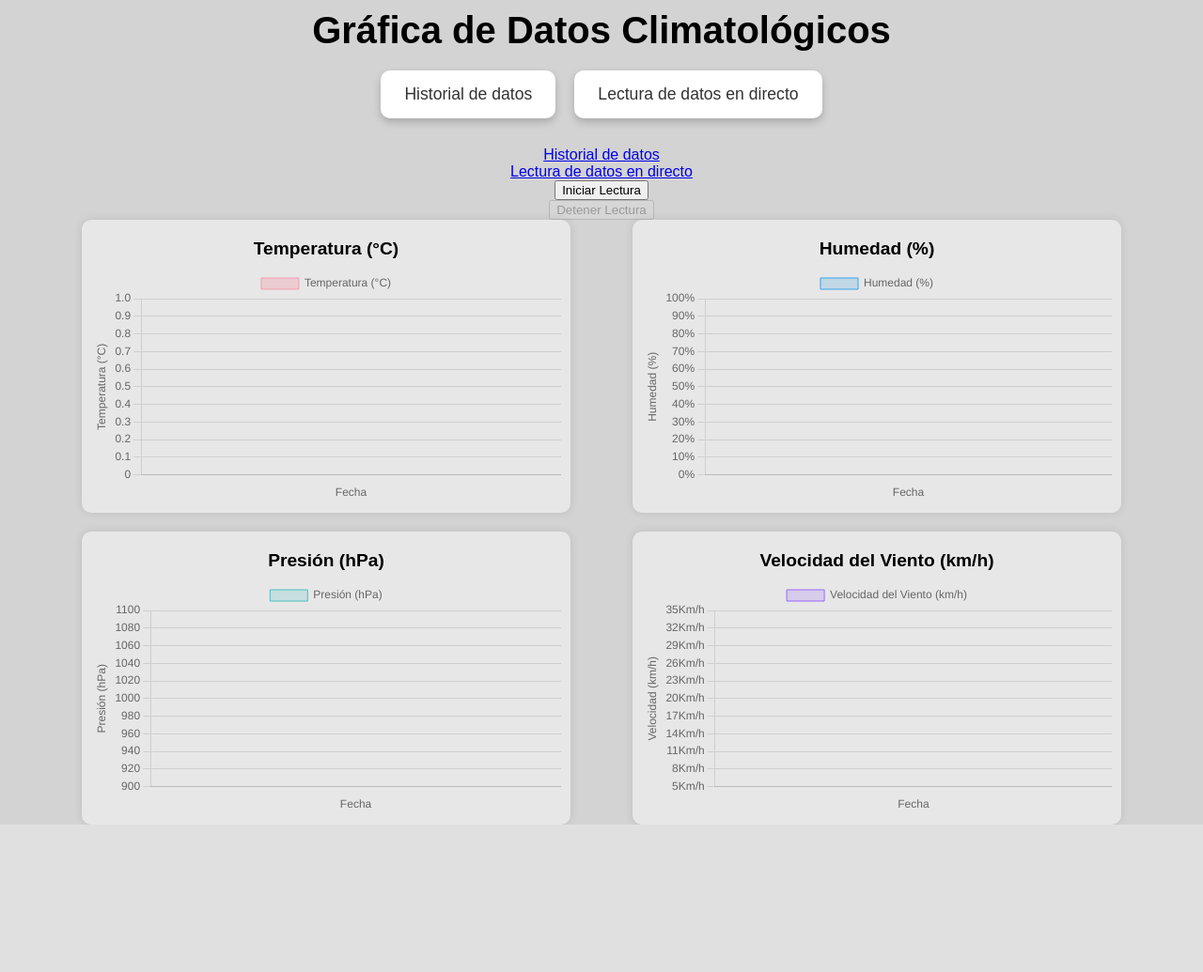
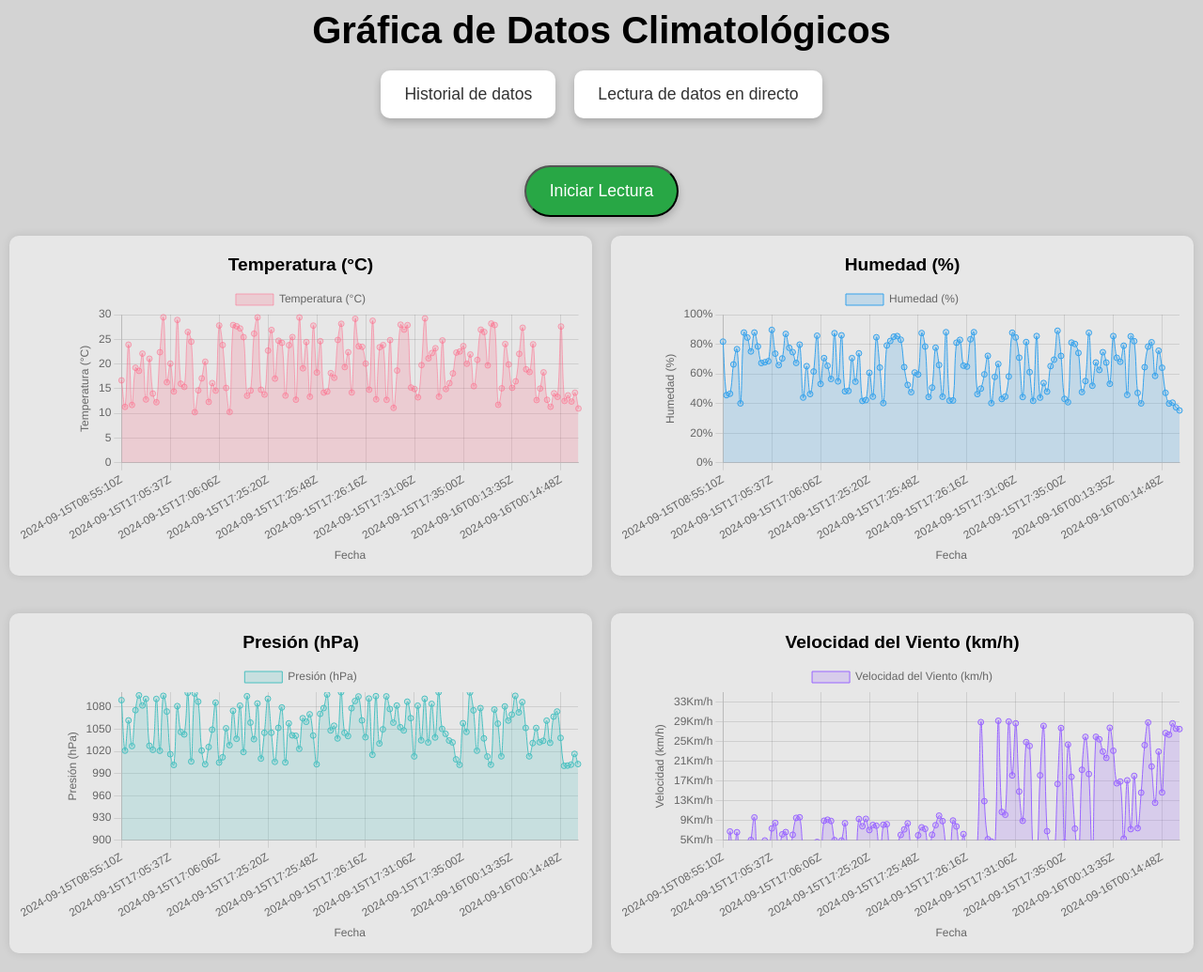
Before and after one commit to GonzaloGabrielVega/Climatologia, a Django app: page /mostrar_tiempo_real/ in a window 1280 px wide. Shown: the whole page at 94% size. Before the commit the page ends 878 px from the top, so only its background shows below. Run offline with Django 4.2, Linux system fonts and the light colour scheme; data comes from the database, SQL or seed files in the repository; both versions use the stored data as it was after the commit.

Commit message:
implementacion de boton rojo STOP

```diff
--- a/clima/templates/mostra_real.html
+++ b/clima/templates/mostra_real.html
@@ -5,8 +5,6 @@
     <meta name="viewport" content="width=device-width, initial-scale=1.0">
     <title>Datos Climáticos en Tiempo Real</title>
     <script src="https://cdn.jsdelivr.net/npm/chart.js"></script>
-</head>
-
     <style>
         body {
             margin: 0;
@@ -15,20 +13,8 @@
             font-family: Arial, Helvetica, sans-serif;
             height: 100%;
             display: flex;
-            justify-content: center;
-            align-items: center;
             flex-direction: column;
         }
-
-        .container {
-            display: flex;
-            flex-wrap: wrap;
-            justify-content: space-around;
-            width: 90vw;
-            max-width: 1200px;
-            gap: 20px;
-        }
-
 
         header {
             background-color: var(--color-gris);
@@ -38,16 +24,10 @@
             border-bottom: 5px solid var(--color-naranja);
             height: auto;
         }
+
         header h1 {
             margin: 0;
             font-size: 2.5em;
-        }
-
-        .nav-links {
-            display: flex;
-            justify-content: center;
-            gap: 20px;
-            margin: 20px 0;
         }
 
         .nav-links {
@@ -72,11 +52,21 @@
 
         .tarjeta-link:hover {
             background-color: #f5f5f5;
-            box-shadow: 0 6px 12px grba(0,0,0,0.3);
+            box-shadow: 0 6px 12px rgba(0,0,0,0.3);
+        }
+
+        .container {
+            display: grid;
+            grid-template-columns: repeat(2, minmax(250px, 1fr));
+            grid-template-rows: repeat(2, minmax(250px, 1fr));
+            gap: 20px;
+            width: 100%;
+            padding: 0 10px;
+            box-sizing: border-box;
+            flex-grow: 1;
         }
 
         .grafico {
-            flex: 0 0 45%;
             background-color: #e7e7e7;
             box-shadow: 0px 0px 10px rgba(0, 0, 0, 0.1);
             border-radius: 10px;
@@ -85,11 +75,9 @@
             flex-direction: column;
             align-items: center;
             justify-content: center;
-            max-width: 500px;
-            max-height: 400px;
-            transition: all 0.3s ease;
-            cursor: pointer;
-            transition: width 0.8s ease-in-out, height 0.8s ease-in-out, top 0.8s ease-in-out, left 0.8s ease-in-out;
+            margin-bottom: 20px;
+            box-sizing: border-box;
+            height: auto;
         }
 
         h4 {
@@ -101,10 +89,8 @@
         canvas {
             width: 100%;
             height: auto;
-            max-height: 350px;
         }
 
-        /* Clase para agrandar el gráfico */
         .agrandado {
             max-width: 80vw;
             max-height: 80vh;
@@ -119,22 +105,52 @@
             box-shadow: 0 0 20px rgba(0, 0, 0, 0.5);
             overflow: auto;
             cursor: zoom-out;
-
         }
 
-        /* Ocultar los demás gráficos cuando uno esté agrandado */
         .oculto {
             display: none;
         }
 
-        .filter-container{
-            margin-bottom: 40px;
+        .button-start {
+            color: #ffffff;
+            max-width: 180px;
+            padding: 15px 25px;
+            border-radius: 40px;
+            box-shadow: 0 4px 8px rgba(0,0,0,0.2);
+            text-align: center;
+            text-decoration: none;
+            font-size: 1.1em;
+            transition: background-color 0.3s, box-shadow 0.3s, transform 0.3s;
+            cursor: pointer;
+            white-space: nowrap;
+            background-color: #28a745; /* Color verde para "Iniciar Lectura" por defecto */
         }
 
-        li {
-            list-style-type: none;
+        .button-start:hover {
+            background-color: #218838; /* Color verde oscuro en hover */
+            box-shadow: 0 6px 12px rgba(0,0,0,0.3);
+            transform: translateY(-5px);
+        }
+
+        .button-start:active {
+            background-color: #1e7e34; /* Color verde más oscuro cuando está presionado */
+            box-shadow: 0 2px 5px rgba(0,0,0,0.2);
+            transform: translateY(0);
+        }
+
+        .button-start.stop {
+            background-color: #dc3545; /* Color rojo para "Detener" */
+        }
+
+        .button-start.stop:hover {
+            background-color: #c82333; /* Color rojo oscuro en hover */
+        }
+
+        .button-start.stop:active {
+            background-color: #bd2130; /* Color rojo más oscuro cuando está presionado */
         }
     </style>
+</head>
 <body>
     <header>
         <h1>Gráfica de Datos Climatológicos</h1>
@@ -143,12 +159,10 @@
             <a href="/mostrar_tiempo_real/" class="tarjeta-link">Lectura de datos en directo</a>
         </div>
     </header>
-        <a href="/">Historial de datos</a>
-        <a href="/mostrar_tiempo_real/">Lectura de datos en directo</a>
 
-    <!-- Botones para controlar la lectura en tiempo real -->
-    <button id="start-reading">Iniciar Lectura</button>
-    <button id="stop-reading" disabled>Detener Lectura</button>
+    <div class="nav-links">
+        <button class="button-start" id="start-stop-reading">Iniciar Lectura</button>
+    </div>
 
     <div class="container">
         <div class="grafico" id="temperatura">
@@ -173,12 +187,12 @@
     </div>
 
     <script>
-        // Datos originales
-        const _fechas = 0
-        const _temperaturas = 0
-        const _humedades = 0
-        const _presiones = 0
-        const _velocidades_viento = 0
+        const _fechas = [];
+        const _temperaturas = [];
+        const _humedades = [];
+        const _presiones = [];
+        const _velocidades_viento = [];
+
 
         let chartTemperatura, chartHumedad, chartPresion, chartViento;
 
@@ -371,13 +385,26 @@
             });
         }
 
-
-
-
         //comienzo de logica para agrandar grafico
         const graficos = document.querySelectorAll('.grafico');
         let graficoAgrandado = null;
+        function actualizarGraficos(fechas, temperaturas, humedades, presiones, velocidades_viento) {
+            chartTemperatura.data.labels = fechas;
+            chartTemperatura.data.datasets[0].data = temperaturas;
+            chartTemperatura.update();
 
+            chartHumedad.data.labels = fechas;
+            chartHumedad.data.datasets[0].data = humedades;
+            chartHumedad.update();
+
+            chartPresion.data.labels = fechas;
+            chartPresion.data.datasets[0].data = presiones;
+            chartPresion.update();
+
+            chartViento.data.labels = fechas;
+            chartViento.data.datasets[0].data = velocidades_viento;
+            chartViento.update();
+        }
         graficos.forEach((s) => {
         s.addEventListener('click', () => {
             if (s.classList.contains('agrandado')) {
@@ -405,7 +432,9 @@
         function datos_climaticos() {
             fetch('/obtener_datos/')
                 .then(response => response.json())
-                .then(datos =>  actualizarGraficos(datos.fechas,datos.temperaturas,datos.humedades,datos.presiones,datos.velocidades_viento))
+                .then(datos => {
+                    actualizarGraficos(datos.fechas, datos.temperaturas, datos.humedades, datos.presiones, datos.velocidades_viento);
+                })
                 .catch(error => console.log('Fetch error:', error));
         }
 
@@ -427,31 +456,33 @@ function datos_climaticos() {
             chartViento.update();
         }
 
-        crearGraficos(_fechas, _temperaturas, _humedades, _presiones, _velocidades_viento);
         //fin de logica para actualizar los datos
+
+        crearGraficos(_fechas, _temperaturas, _humedades, _presiones, _velocidades_viento); // CREACION DE GRAFICOS
 
         //comienzo de logica para obtener y para las transmicion de  los datos
 
-        let updateInterval = null;
+        let updateInterval = setInterval(datos_climaticos, 1000);
 
-        // Función para iniciar la lectura y la actualización del gráfico
-        document.getElementById('start-reading').addEventListener('click', function() {
+
+        // Función para iniciar o detener la lectura y la actualización del gráfico
+        document.getElementById('start-stop-reading').addEventListener('click', function() {
+            const button = document.getElementById('start-stop-reading');
+
+            if (button.textContent === 'Iniciar Lectura') {
                 fetch('/iniciar/')
                     .then(response => response.json())
                     .then(data => {
                         console.log('Lectura iniciada:', data);
-                    // Iniciar la actualización del gráfico cada 5 segundos
+                        // Iniciar la actualización del gráfico cada 1 segundo
                         if (!updateInterval) {
-                        updateInterval = setInterval(datos_climaticos, 5000);
+                            updateInterval = setInterval(datos_climaticos, 2000);
                         }
-                    // Deshabilitar el botón de inicio y habilitar el de detener
-                    document.getElementById('start-reading').disabled = true;
-                    document.getElementById('stop-reading').disabled = false;
+                        // Cambiar el texto del botón a "Detener Lectura"
+                        button.textContent = 'Detener Lectura';
+                        button.style.backgroundColor = '#dc3545'; // CAMBIO DE COLOR
                     });
-        });
-
-        // Función para detener la lectura y la actualización del gráfico
-        document.getElementById('stop-reading').addEventListener('click', function() {
+            } else {
                 fetch('/detener/')
                     .then(response => response.json())
                     .then(data => {
@@ -461,10 +492,11 @@ function datos_climaticos() {
                             clearInterval(updateInterval);
                             updateInterval = null;
                         }
-                    // Habilitar el botón de inicio y deshabilitar el de detener
-                    document.getElementById('start-reading').disabled = false;
-                    document.getElementById('stop-reading').disabled = true;
+                        // Cambiar el texto del botón a "Iniciar Lectura"
+                        button.textContent = 'Iniciar Lectura';
+                        button.style.backgroundColor = '#1e7e34'; // CAMBIO DE COLOR
                     });
+            }
         });
         //final de la logica para obtener los datos
     </script>
--- a/clima/views.py
+++ b/clima/views.py
@@ -31,18 +31,7 @@ def vista_climatologica(request):
 
 def obtener_datos(request):
     datos = Climatologia.objects.all().order_by('fecha')
-    #prueba
-    #def obtener_ultimos_registros():
 
-  #      diez_segundos_atras = datetime.now() - timedelta(seconds=10)
-        #cinco_segundos_atras = datetime.now() - timedelta(seconds=5)
-
-        #registros = Climatologia.objects.filter(
-         #   fecha__range=(cinco_segundos_atras, diez_segundos_atras)
-        #)
-        #return registros
-    #datos=obtener_ultimos_registros()
-    # Extrae los datos en listas y convierte las fechas a cadenas en formato ISO
     fechas = [dato.fecha.strftime('%Y-%m-%dT%H:%M:%SZ') for dato in datos]
     temperaturas = list(datos.values_list('temperatura', flat=True))
     humedades = list(datos.values_list('humedad', flat=True))
@@ -56,10 +45,10 @@ def obtener_datos(request):
         'presiones': presiones,
         'velocidades_viento': velocidades_viento,
     }
-
     return JsonResponse(contexto)
 
 def mostrar_tiempo_real(request):
+
     return render(request,'mostra_real.html')
 
 
@@ -118,16 +107,16 @@ def crear_registro_climatologico():
         while ejecucion:
             nueva_entrada = Climatologia(
                 fecha=timezone.now(),
-                temperatura=random.uniform(10, 30),
-                humedad=random.uniform(40, 90),
-                presion=random.uniform(1000, 1100),
-                velocidad_viento=random.uniform(0, 30)
+                temperatura=random.uniform(10, 15),
+                humedad=random.uniform(30, 50),
+                presion=random.uniform(1000, 1020),
+                velocidad_viento=random.uniform(21, 30)
             )
             nueva_entrada.save()
             print(f"Nuevo registro creado: {nueva_entrada}")
             time.sleep(2)
     except Exception:
-        print("a corrido un erro :" + Exception)
+        print("a ocurrido un error:" + Exception)
 
 def iniciar_prueba(request):
     global ejecucion,prueba_viva
@@ -140,7 +129,6 @@ def iniciar_prueba(request):
         return JsonResponse({'status':'la prueba ya esta uniciada'})
 
 
-
 def detener_prueba(request):
     global ejecucion
     ejecucion=False
```
Also changed, not shown: db.sqlite3. Lines whose indentation alone changed are shown as unchanged.
